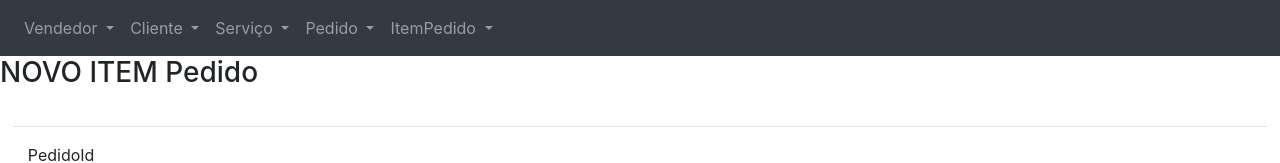
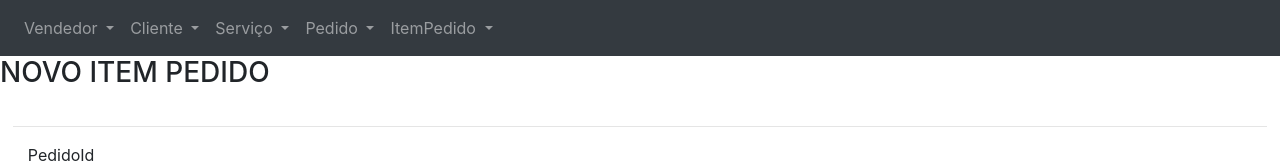
Before and after one commit to RaphaelCardoso123/SistemaVendasFront, a Vue app: page /itemPedido/cadastrar in a window 1280 px wide. Shown: the top 163 px of the page. Built offline with nearby package versions, Linux system fonts and the light colour scheme.

Commit message:
Implementando ItemPedido

```diff
--- a/src/components/itemPedido/Cadastrar.vue
+++ b/src/components/itemPedido/Cadastrar.vue
@@ -1,5 +1,5 @@
 <template>
-    <h3>NOVO ITEM Pedido</h3>
+    <h3>NOVO ITEM PEDIDO</h3>
     <div class="form" style="padding: 1%;">
         <hr/>
         <div class="col-4">
```
